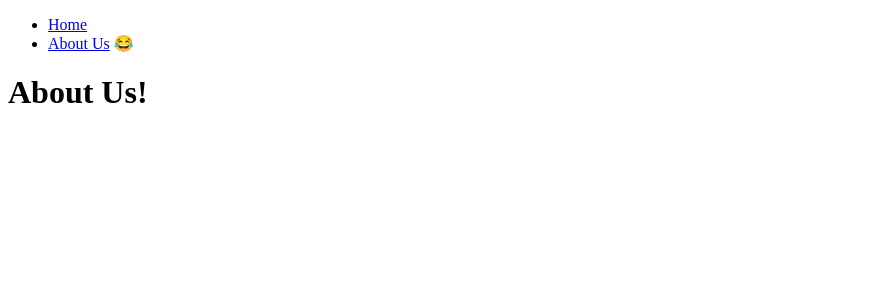
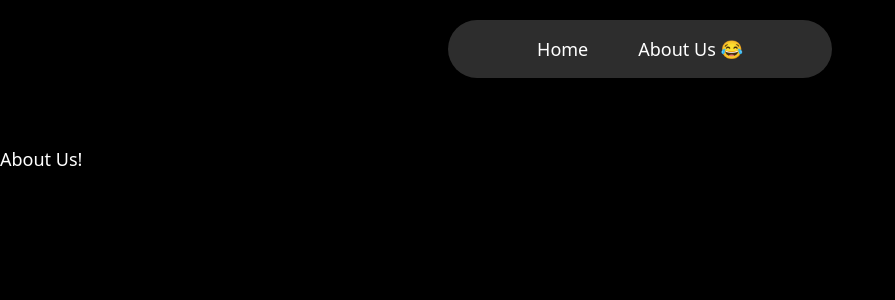
Before and after one commit to JeongSangMyeong/learn-nextjs14, a Next.js app: page /about-us in a window 1280 px wide. Shown: the top 300 px of the page, without its empty margins (0-895 px from the left). Built offline with nearby package versions, Linux system fonts and the light colour scheme.

Commit message:
#4.2 Movie Styles

```diff
--- a/app/layout.tsx
+++ b/app/layout.tsx
@@ -1,6 +1,7 @@
-
+import "../styles/global.css"
 import { Metadata } from "next"
 import Navigation from "../components/navigation"
+
 
 export const metadata :Metadata = {
   title: {
--- a/components/navigation.tsx
+++ b/components/navigation.tsx
@@ -2,14 +2,13 @@
 
 import Link from "next/link";
 import { usePathname } from "next/navigation";
-import { useState } from "react";
+import styles from "../styles/navigation.module.css";
 
 export default function Navigation() {
     const path = usePathname();
-    const [count, setCount] = useState(0);
 
     return (
-        <nav>
+        <nav className={styles.nav}>
             <ul>
                 <li>
                     <Link href="/">Home</Link> {path === "/" ? "👌" : ""}
--- /dev/null
+++ b/styles/global.css
@@ -0,0 +1,158 @@
+html,
+body,
+div,
+span,
+applet,
+object,
+iframe,
+h1,
+h2,
+h3,
+h4,
+h5,
+h6,
+p,
+blockquote,
+pre,
+a,
+abbr,
+acronym,
+address,
+big,
+cite,
+code,
+del,
+dfn,
+em,
+img,
+ins,
+kbd,
+q,
+s,
+samp,
+small,
+strike,
+strong,
+sub,
+sup,
+tt,
+var,
+b,
+u,
+i,
+center,
+dl,
+dt,
+dd,
+ol,
+ul,
+li,
+fieldset,
+form,
+label,
+legend,
+table,
+caption,
+tbody,
+tfoot,
+thead,
+tr,
+th,
+td,
+article,
+aside,
+canvas,
+details,
+embed,
+figure,
+figcaption,
+footer,
+header,
+hgroup,
+menu,
+nav,
+output,
+ruby,
+section,
+summary,
+time,
+mark,
+audio,
+video {
+    margin: 0;
+    padding: 0;
+    border: 0;
+    font-size: 100%;
+    font: inherit;
+    vertical-align: baseline;
+}
+
+/* HTML5 display-role reset for older browsers */
+article,
+aside,
+details,
+figcaption,
+figure,
+footer,
+header,
+hgroup,
+menu,
+nav,
+section {
+    display: block;
+}
+
+body {
+    line-height: 1;
+}
+
+ol,
+ul {
+    list-style: none;
+}
+
+blockquote,
+q {
+    quotes: none;
+}
+
+blockquote:before,
+blockquote:after,
+q:before,
+q:after {
+    content: "";
+    content: none;
+}
+
+table {
+    border-collapse: collapse;
+    border-spacing: 0;
+}
+
+body {
+    padding-top: 150px;
+    font-family:
+        system-ui,
+        -apple-system,
+        BlinkMacSystemFont,
+        'Segoe UI',
+        Roboto,
+        Oxygen,
+        Ubuntu,
+        Cantarell,
+        'Open Sans',
+        'Helvetica Neue',
+        sans-serif;
+    background-color: black;
+    color: white;
+    font-size: 18px;
+}
+
+a {
+    color: inherit;
+    text-decoration: none;
+}
+
+a:hover {
+    text-decoration: underline;
+}
--- /dev/null
+++ b/styles/navigation.module.css
@@ -0,0 +1,28 @@
+.nav {
+    background-color: #2d2d2d;
+    position: fixed;
+    width: 30%;
+    margin: 0 auto;
+    top: 20px;
+    border-radius: 50px;
+    padding: 20px 0px;
+    left: 50%;
+    z-index: 10;
+    transform: translateX(-50%);
+}
+
+.nav ul {
+    display: flex;
+    justify-content: center;
+    gap: 50px;
+}
+
+.nav ul li {
+    list-style: none;
+    transform: none;
+    transition: all 0.1s ease-in-out;
+}
+
+.nav ul li:hover {
+    transform: scale(1.05);
+}
```
Also changed, not shown: app/(home)/page.tsx (+11 -2 lines), components/movie.tsx (added, +24 -0 lines), styles/home.module.css (added, +8 -0 lines), styles/movie.module.css (added, +26 -0 lines).
